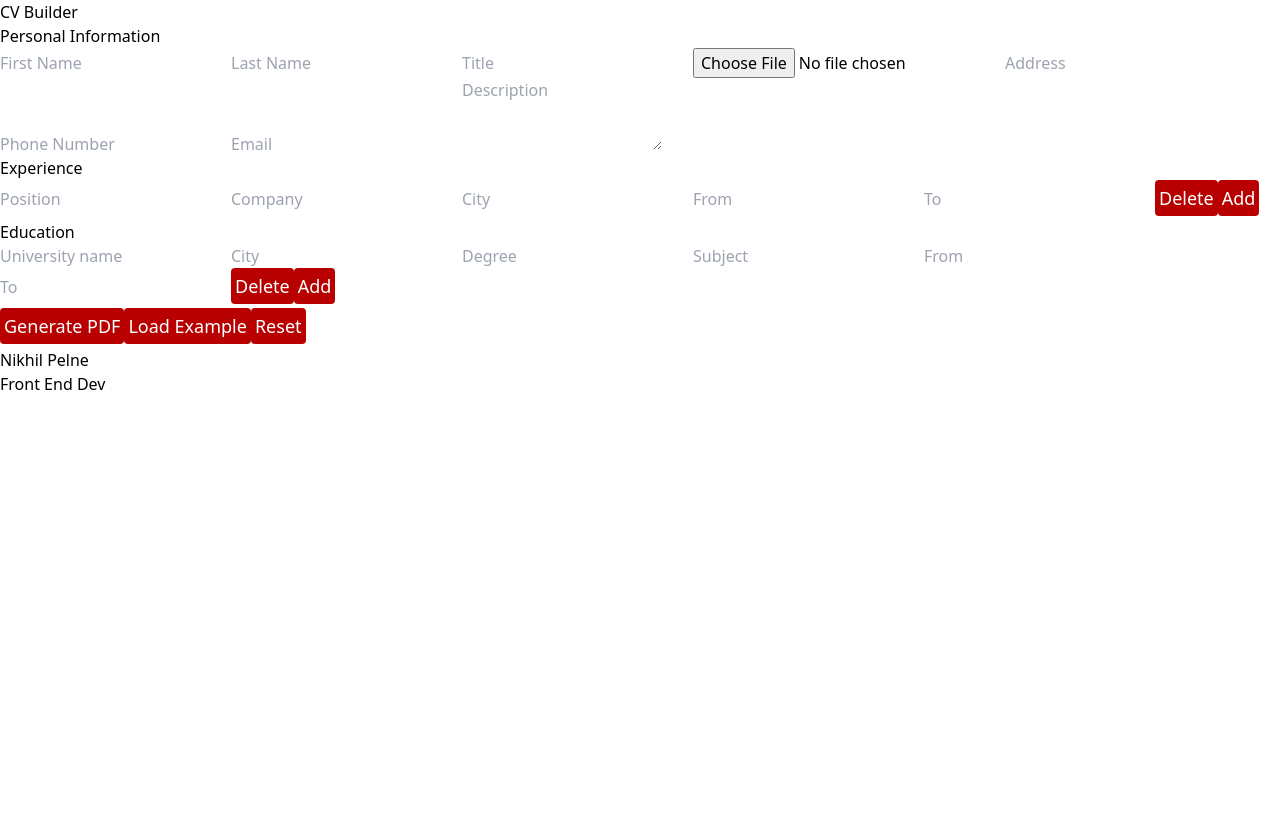
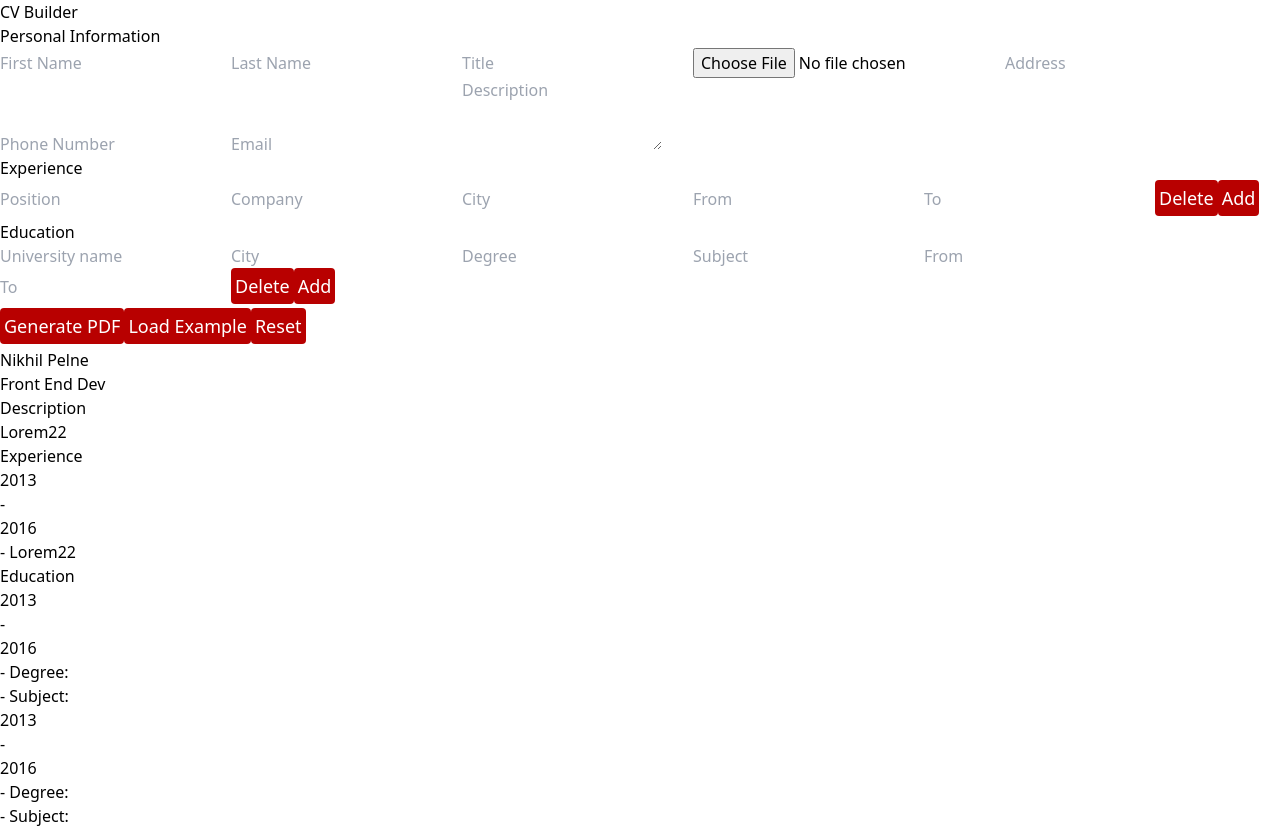
Before and after one commit to nikhilpelne20/Cv-Application-v1, a React (Vite) app: page / in a window 1280 px wide. Before the commit the page ends 800 px from the top, so only its background shows below. Built offline with nearby package versions, Linux system fonts and the light colour scheme.

Commit message:
add education and experience item

```diff
--- a/src/components/CVPreview/CVPreview.jsx
+++ b/src/components/CVPreview/CVPreview.jsx
@@ -1,10 +1,12 @@
 import React from 'react'
 import HeaderPre from './HeaderPre'
+import Content from './Content'
 
 export default function CVPreview() {
   return (
     <div className='w-full h-full m-auto max-w-[900px] mt-[200px] mb-[200px]'>
     <HeaderPre/>
+    <Content/>
     </div>
   )
 }
--- /dev/null
+++ b/src/components/CVPreview/Content.jsx
@@ -0,0 +1,16 @@
+import React from "react";
+import ExperienceItem from "./ExperienceItem";
+import EducationItem from "./EducationItem";
+
+export default function Content() {
+  return (
+    <div>
+      <div>
+        <h1>Description</h1>
+        <p>Lorem22</p>
+      </div>
+      <ExperienceItem />
+      <EducationItem/>
+    </div>
+  );
+}
--- /dev/null
+++ b/src/components/CVPreview/EducationItem.jsx
@@ -0,0 +1,35 @@
+import React from "react";
+
+export default function EducationItem() {
+  return (
+    <div>
+      <h1>Education</h1>
+      <div>
+        <div className="flex gap-10">
+          <div className="flex">
+            <p>2013</p>
+            <span>-</span>
+            <p>2016</p>
+          </div>
+          <div>
+            <p>- Degree:</p>
+            <p>- Subject:</p>
+          </div>
+        </div>
+      </div>
+      <div>
+        <div className="flex gap-10">
+          <div className="flex">
+            <p>2013</p>
+            <span>-</span>
+            <p>2016</p>
+          </div>
+          <div>
+          <p>- Degree:</p>
+            <p>- Subject:</p>
+          </div>
+        </div>
+      </div>
+    </div>
+  );
+}
--- /dev/null
+++ b/src/components/CVPreview/ExperienceItem.jsx
@@ -0,0 +1,20 @@
+import React from 'react'
+
+export default function ExperienceItem() {
+  return (
+    <div>
+            <h1>Experience</h1>
+            <div className='flex gap-10'>
+            <div className='flex'>
+                <p>2013</p>
+                <span>-</span>
+                <p>2016</p>
+            </div>
+            <div>
+                <p>- Lorem22</p>
+            </div>
+            </div>
+
+    </div>
+  )
+}
```
